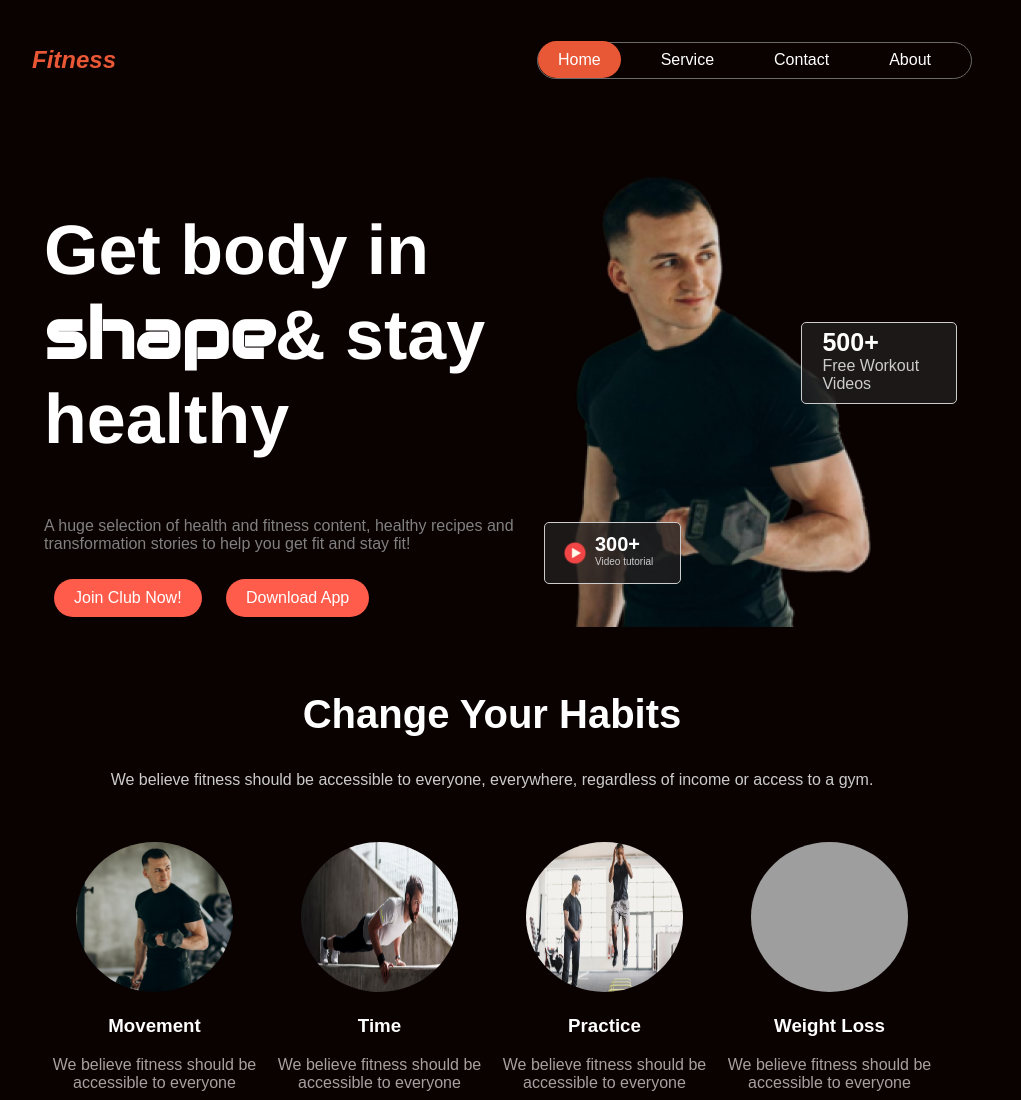
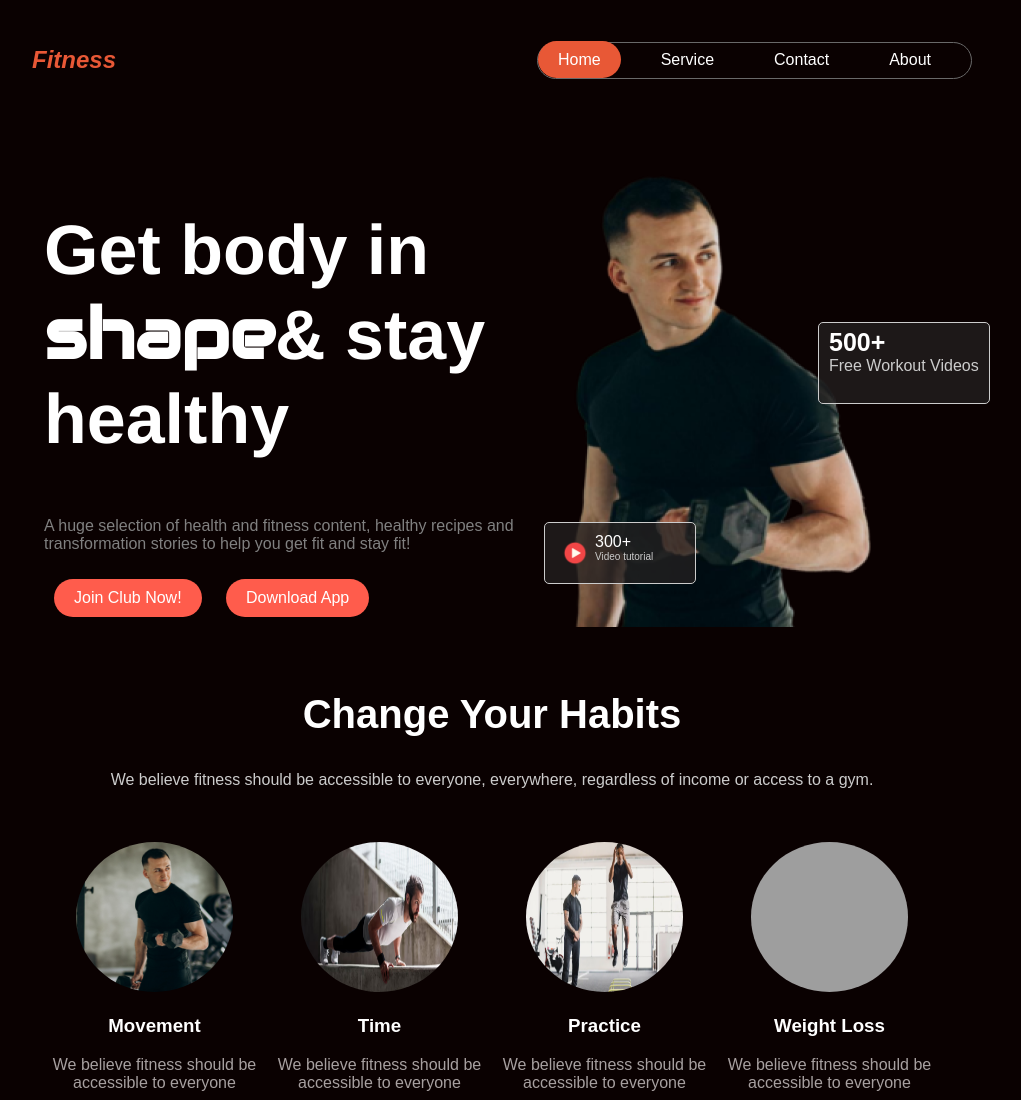
Before and after one commit to shahinrahmannaim/Fitness, a plain HTML site: page index.html in a window 1280 px wide. Shown: the top 1100 px of the page, without its empty margins (138-1159 px from the left). Drawn offline with Linux system fonts and the light colour scheme; grey boxes are pictures that could not be loaded.

Commit message:
fitness second commit

```diff
--- a/style.css
+++ b/style.css
@@ -94,9 +94,9 @@ button:hover {
 }
 
 .hero2 {
-    background-image: url(./images/images2.png);
+    background-image: url(./images/Images2.png);
     background-repeat: no-repeat;
-    width: 50%;
+    width: 100%;
     display: flex;
     justify-content: space-between;
 }
@@ -138,10 +138,8 @@ button:hover {
 
 .large-text {
     color: #fff;
-    font-size: 20px;
-    font-weight: bold;
-  margin-left: -10px;
   margin-top:10px;
+  margin-left: -10px
 }
 .small-text{
     color: #ccc;
@@ -153,12 +151,12 @@ button:hover {
     color: #fff;
     font-size: 25px;
     font-weight: bold;
-   margin-left: 20px;
+   margin-left: 10px;
     margin-top: 5px;
 }
 .small-text2{
     color: #ccc;
-    margin-left: 20px;
+    margin-left: 10px;
 
 }
 
```
